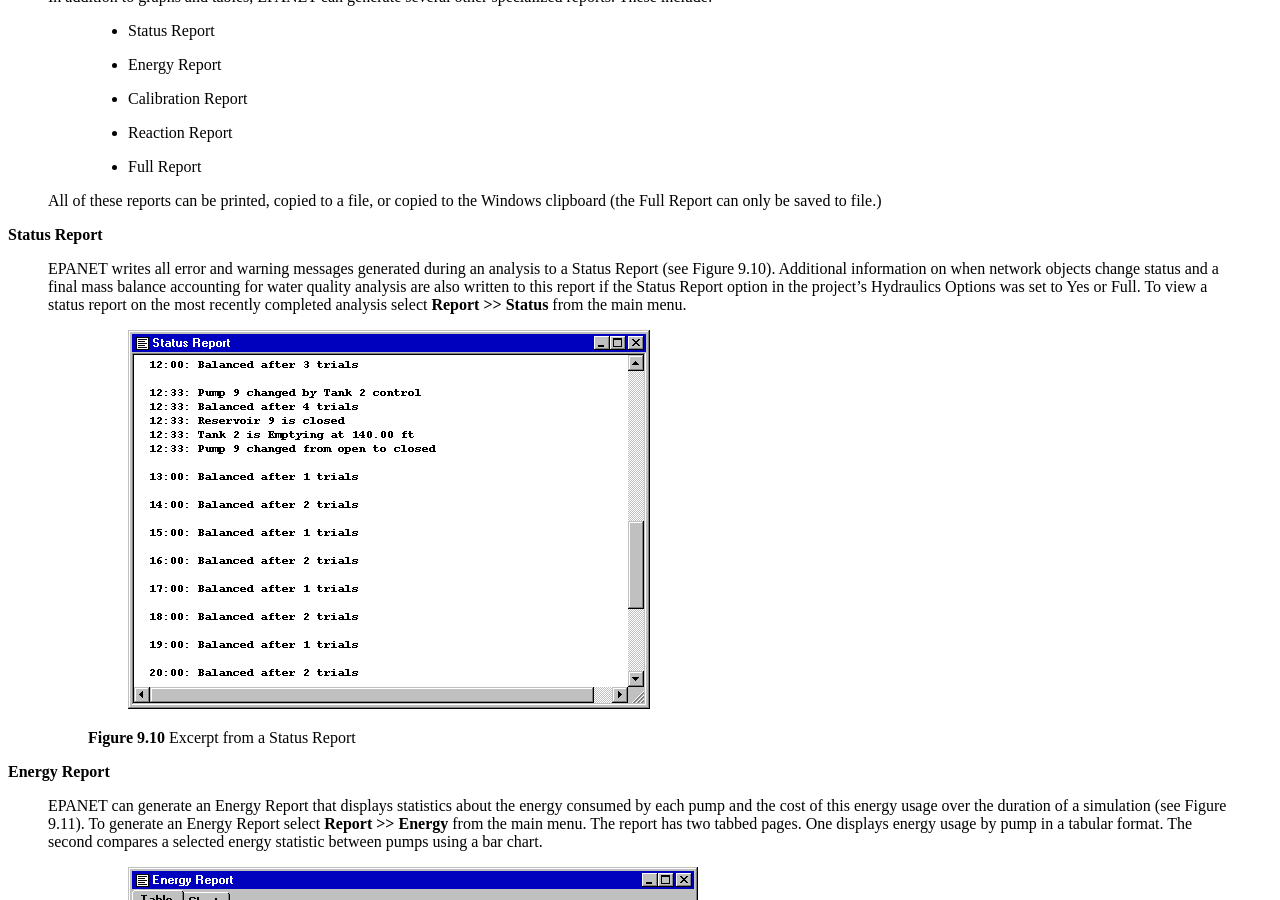
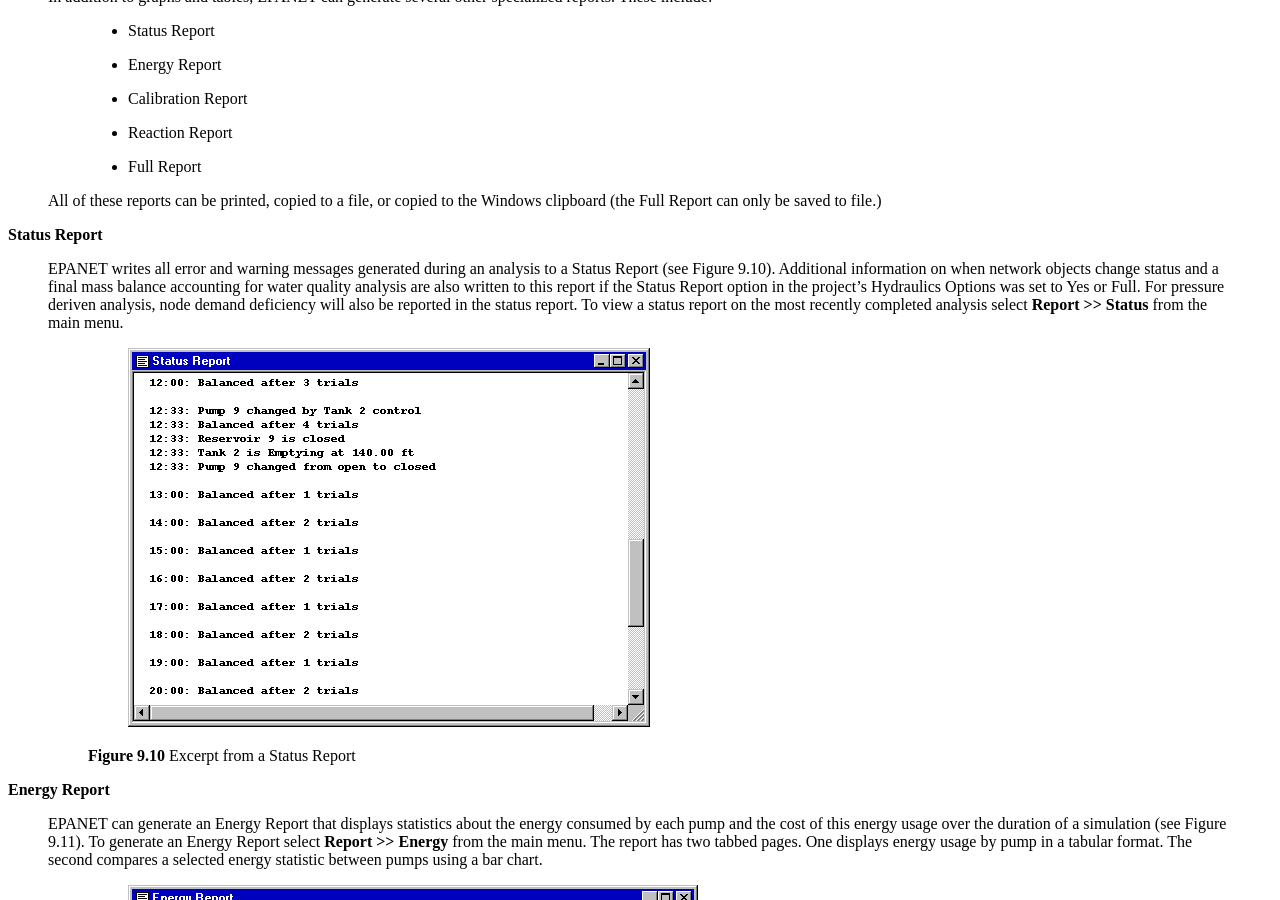
Before and after one commit to USEPA/epanet-manual, a Sphinx documentation site: the page built from docs/9_viewing_results.rst, in a window 1280 px wide and 900 px high, scrolled down 12931 px. Built offline with Sphinx 7.4.7 and the Read the Docs theme 2.0.0, drawn with Linux system fonts in a browser that asks for light colours.

Commit message:
Pump Curve Figure Caption Error etc.

```diff
--- a/docs/3_network_model.rst
+++ b/docs/3_network_model.rst
@@ -542,11 +542,11 @@
 
       Three-Point Pump Curve:
 
-      |image32|
+      |image31-2|
 
       Multi-Point Pump Curve:
 
-      |image31-2|
+      |image32|
 
       Variable-Speed Pump Curve:
 
--- a/docs/9_viewing_results.rst
+++ b/docs/9_viewing_results.rst
@@ -646,7 +646,8 @@
    on when network objects change status and a final mass balance accounting
    for water quality analysis are also written to this report
    if the Status Report option in the project's Hydraulics Options was
-   set to Yes or Full. To view a status report on the most recently
+   set to Yes or Full. For pressure deriven analysis, node demand deficiency will also be reported in the status report.
+   To view a status report on the most recently
    completed analysis select **Report >> Status** from the main menu.
 
       |image133|
```
